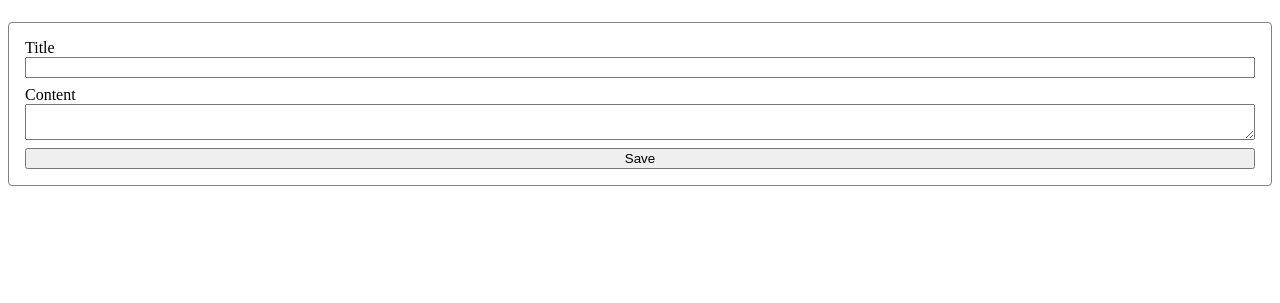
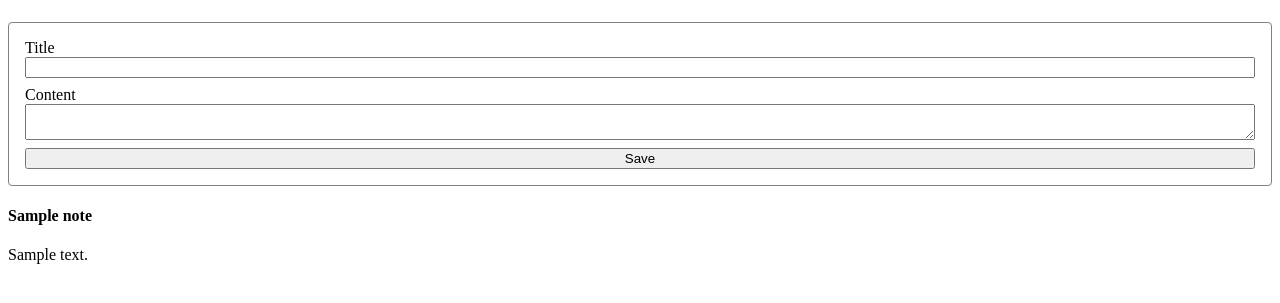
Before and after one commit to dittonjs/CS2610Spring2024, a Django app: template Notes/_project/core/templates/core/index.html in a window 1280 px wide. Shown: the part 74-377 px from the top of the page. Run offline with Django 5.2, Linux system fonts and the light colour scheme; the template is opened without the code that fills it: most values are stand-ins (such as "Sample title", 1, 10 or a date in 2020).

Commit message:
adds notes

```diff
--- a/Notes/_project/core/models.py
+++ b/Notes/_project/core/models.py
@@ -4,3 +4,4 @@ from django.db import models
 class Note(models.Model):
     title = models.TextField()
     content = models.TextField()
+    created_at = models.DateTimeField(auto_now_add=True)
--- a/Notes/_project/core/templates/core/index.html
+++ b/Notes/_project/core/templates/core/index.html
@@ -12,7 +12,7 @@
     <h1>Notes</h1>
   </header>
   <main>
-    <form action="/notes" method="post">
+    <form action="/notes/" method="post">
       <label>
         Title
         <input type="text" name="title">
@@ -23,6 +23,14 @@
       </label>
       <button>Save</button>
     </form>
+    <div>
+      {% for note in notes %}
+        <div class="note">
+          <h4>{{note.title}}</h4>
+          <p>{{note.content}}</p>
+        </div>
+      {% endfor %}
+    </div>
   </main>
 
 </body>
--- a/Notes/_project/core/urls.py
+++ b/Notes/_project/core/urls.py
@@ -2,5 +2,6 @@ from django.urls import path
 from . import views
 
 urlpatterns = [
-    path("", view=views.index)
+    path("", view=views.index),
+    path("notes/", view=views.notes)
 ]
```
Also changed, not shown: Notes/_project/core/views.py (+9 -1 lines), Notes/_project/core/migrations/0001_initial.py.
